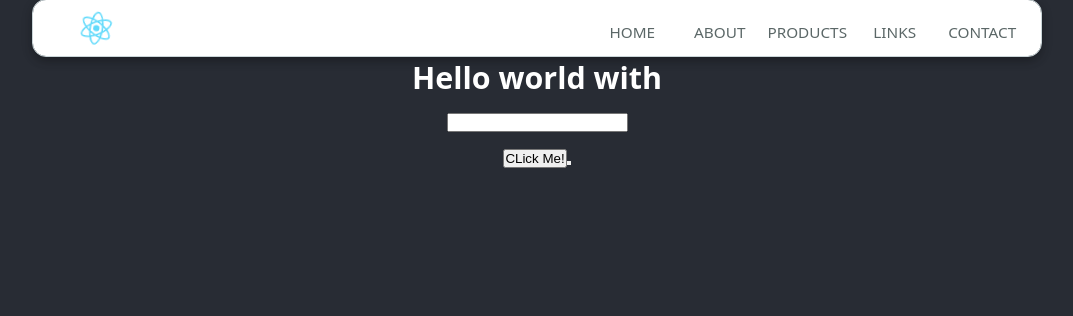
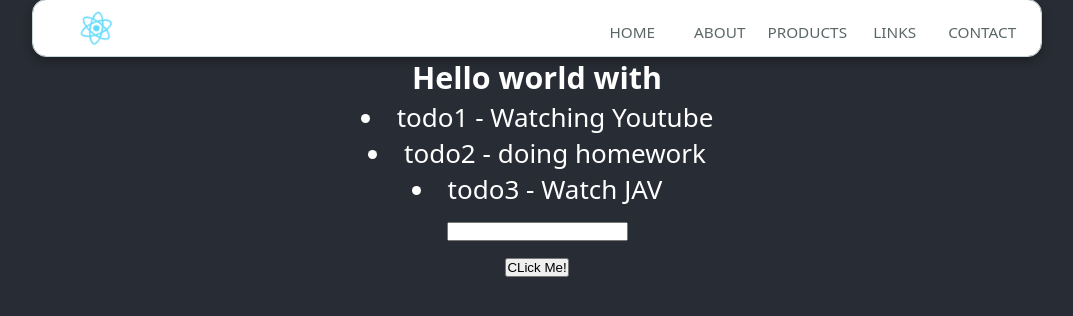
Before and after one commit to allenmeou/react-hook, a React (Create React App) app: page / in a window 1280 px wide. Shown: the top 316 px of the page, without its empty margins (103-1176 px from the left). Built offline with nearby package versions, Linux system fonts and the light colour scheme.

Commit message:
upload code video #9

```diff
--- a/src/App.js
+++ b/src/App.js
@@ -7,10 +7,24 @@ const App = () => {
   // STATE
   const [name, setName] = useState("");
   const [address, setAddress] = useState("");
+  const [todos, setTodos] = useState([
+    {
+      id: "todo1",
+      title: "Watching Youtube",
+    },
+    {
+      id: "todo2",
+      title: "doing homework",
+    },
+    {
+      id: "todo3",
+      title: "Watch JAV",
+    },
+  ]);
 
   // EVENT
   const handleSubmitButton = () => {
-    setName(address);
+    // hook not merge state
   };
   const handleChangeValueInput = (event) => {
     setAddress(event.target.value);
@@ -21,6 +35,15 @@ const App = () => {
       <header className="App-header">
         <Nav />
         <h3>Hello world with {name}</h3>
+        <div className="todo-container">
+          {todos.map((item, index) => {
+            return (
+              <li key={item.id}>
+                {item.id} - {item.title}
+              </li>
+            );
+          })}
+        </div>
         <input
           type="text"
           value={address}
@@ -30,7 +53,6 @@ const App = () => {
         <button type="button" onClick={() => handleSubmitButton()}>
           CLick Me!
         </button>
-        <button></button>
       </header>
     </div>
   );
```
